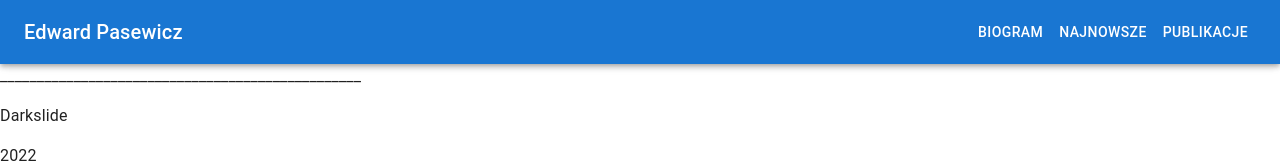
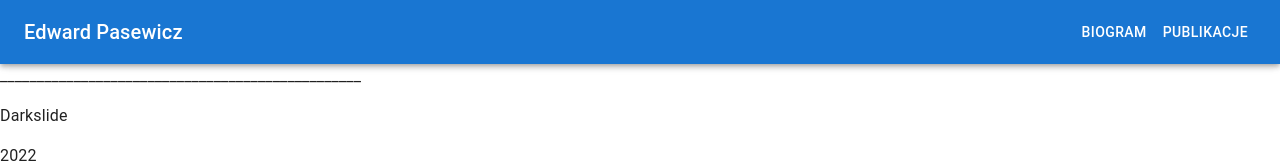
Before and after one commit to ldrobnik/pasewicz-website, a React (Vite) app: page / in a window 1280 px wide. Shown: the top 163 px of the page. Built offline with nearby package versions, Linux system fonts and the light colour scheme.

Commit message:
Remove FeaturedBooks

```diff
--- a/src/constants.jsx
+++ b/src/constants.jsx
@@ -1,5 +1,5 @@
 // Section names
-export const SECTIONS = ["Biogram", "Najnowsze", "Publikacje"];
+export const SECTIONS = ["Biogram", "Publikacje"];
 
 export const BOOKS = [
   {
--- a/src/features/books/components/books/Books.jsx
+++ b/src/features/books/components/books/Books.jsx
@@ -1,10 +1,8 @@
-import FeaturedBooks from "../featuredBooks/FeaturedBooks";
 import BookList from "../bookList/BookList";
 
 const Books = () => {
   return (
     <>
-      <FeaturedBooks />
       <BookList />
     </>
   );
--- a/src/features/books/components/featuredBooks/FeaturedBooks.jsx
+++ /dev/null
@@ -1,26 +0,0 @@
-import { BOOKS } from "../../../../constants";
-import BookCard from "../bookCard/BookCard";
-
-const FeaturedBooks = () => {
-  return (
-    <>
-      <div>Featured Books</div>
-      {BOOKS?.length > 0 ? (
-        <div>
-          {BOOKS.slice(0, 3).map((book) => (
-            <BookCard key={book.title} book={book} />
-          ))}
-        </div>
-      ) : (
-        <div>
-          <h2>
-            Opps... It looks like an error has occured. Please try refreshing
-            the page.
-          </h2>
-        </div>
-      )}
-    </>
-  );
-};
-
-export default FeaturedBooks;
```
